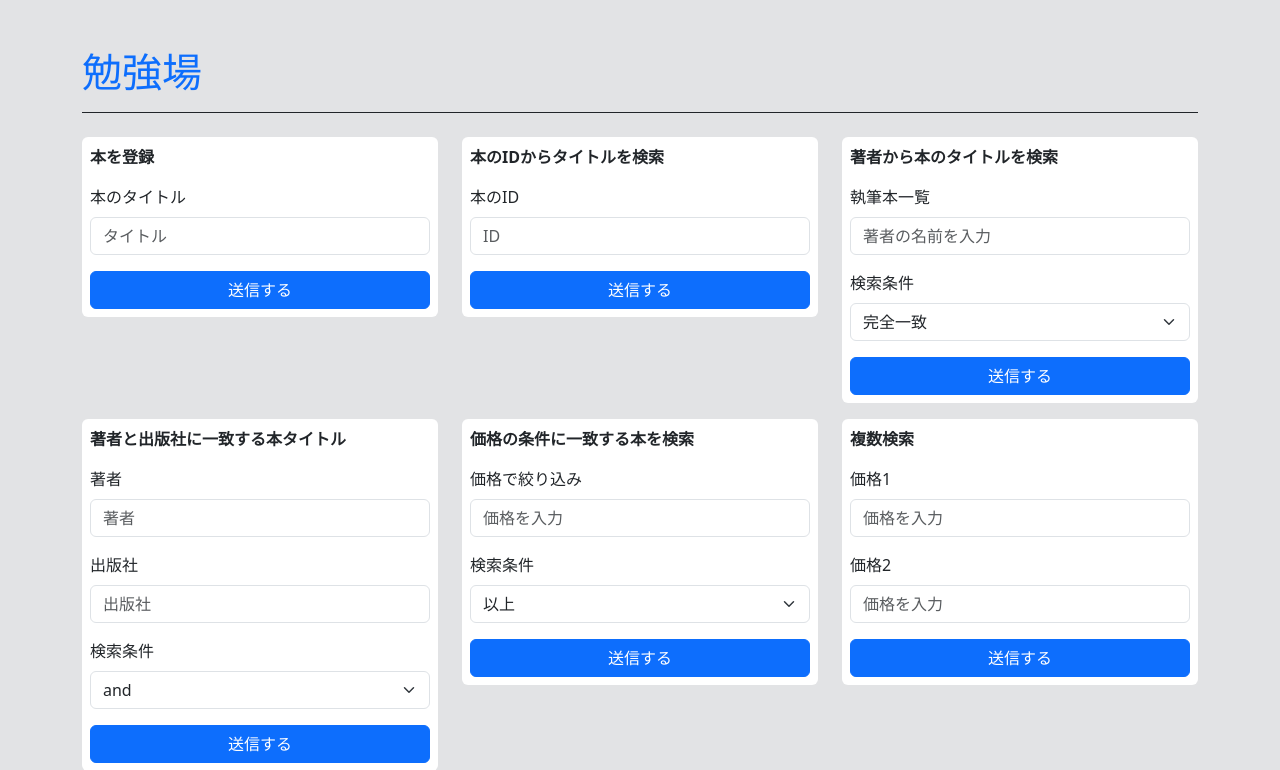
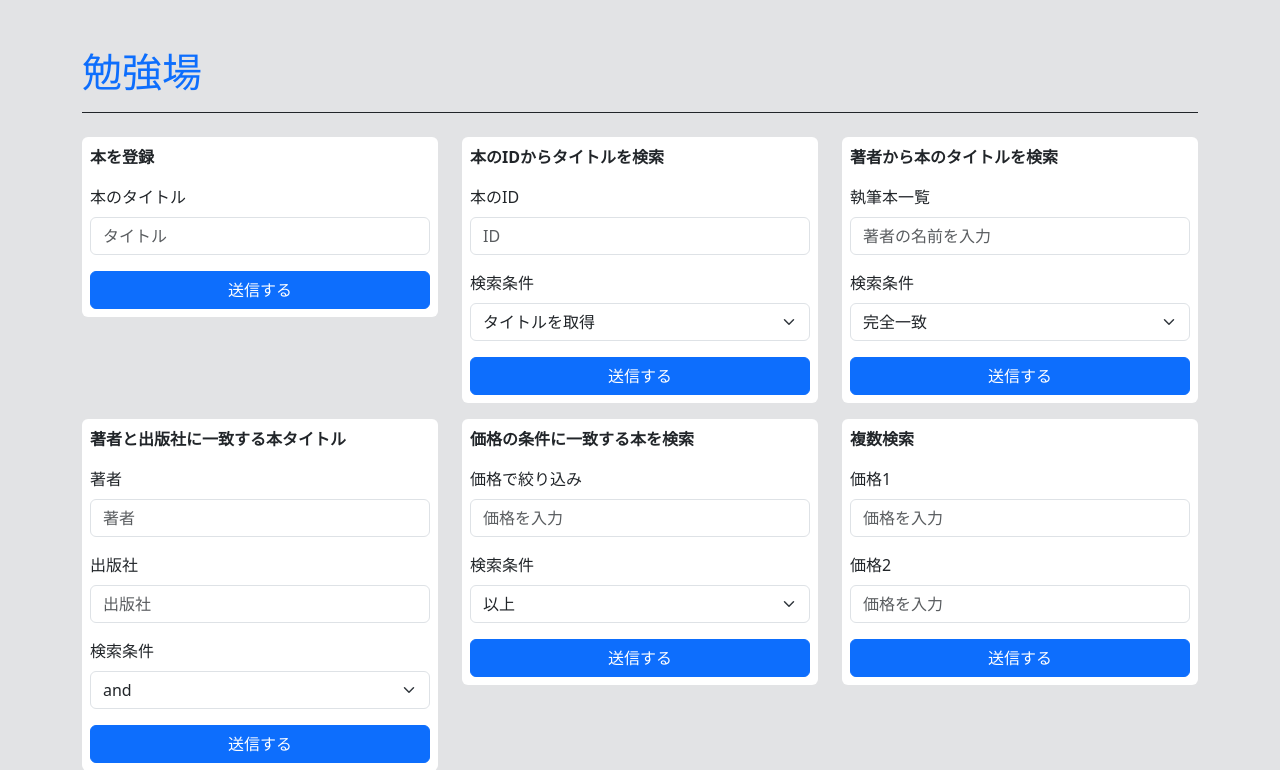
Before and after one commit to tsujiyuto-288/django, a Django app: page / in a window 1280 px wide. Shown: the top 770 px of the page. Run offline with Django 4.2, Linux system fonts and the light colour scheme.

Commit message:
exsistsとcountについて

```diff
--- a/practice/accounts/views.py
+++ b/practice/accounts/views.py
@@ -15,10 +15,16 @@ def create_book(request):
 
 def get_book(request):
     book_id = request.POST.get("book_id")
+    condition = request.POST.get("condition")
 
-    book_title = Book.objects.get(pk=book_id).title
+    if condition == "get_title":
+        result = Book.objects.get(pk=book_id).title
+    elif condition == "exists":
+        result = Book.objects.filter(pk=book_id).exists()
+    elif condition == "count":
+        result = Book.objects.filter(pk=book_id).count()
 
-    return JsonResponse({"title": book_title})
+    return JsonResponse({"result": result})
 
 
 def author_filter(request):
--- a/practice/templates/test.html
+++ b/practice/templates/test.html
@@ -49,6 +49,16 @@
                   id="book_id"
                   placeholder="ID"
                 />
+              </div>
+              <div class="mb-3">
+                <label class="form-label" for="book_filter_condition"
+                  >検索条件</label
+                >
+                <select id="book_filter_condition" class="form-select">
+                  <option value="get_title">タイトルを取得</option>
+                  <option value="exists">存在確認</option>
+                  <option value="count">件数確認</option>
+                </select>
               </div>
               <button class="btn btn-primary w-100" id="get_book">
                 送信する
@@ -276,7 +286,6 @@
         }
       });
     });
-
     // 登録
     $("#book_register").on("click", function () {
       const book = $("#book").val();
@@ -292,13 +301,14 @@
     // IDからタイトル取得
     $("#get_book").on("click", function () {
       const book_id = $("#book_id").val();
+      const condition = $("#book_filter_condition").val();
       $.ajax({
         url: "{% url 'get_book' %}",
         type: "POST",
-        data: { book_id: book_id },
+        data: { book_id: book_id, condition: condition },
         headers: { "X-CSRFToken": "{{ csrf_token }}" },
       }).done(function (response) {
-        alert(response.title + "が本のタイトルです");
+        alert(response.result);
       });
     });
     // タイトルをフィルター検索
```
Also changed, not shown: docs/queries.md (+11 -0 lines).
